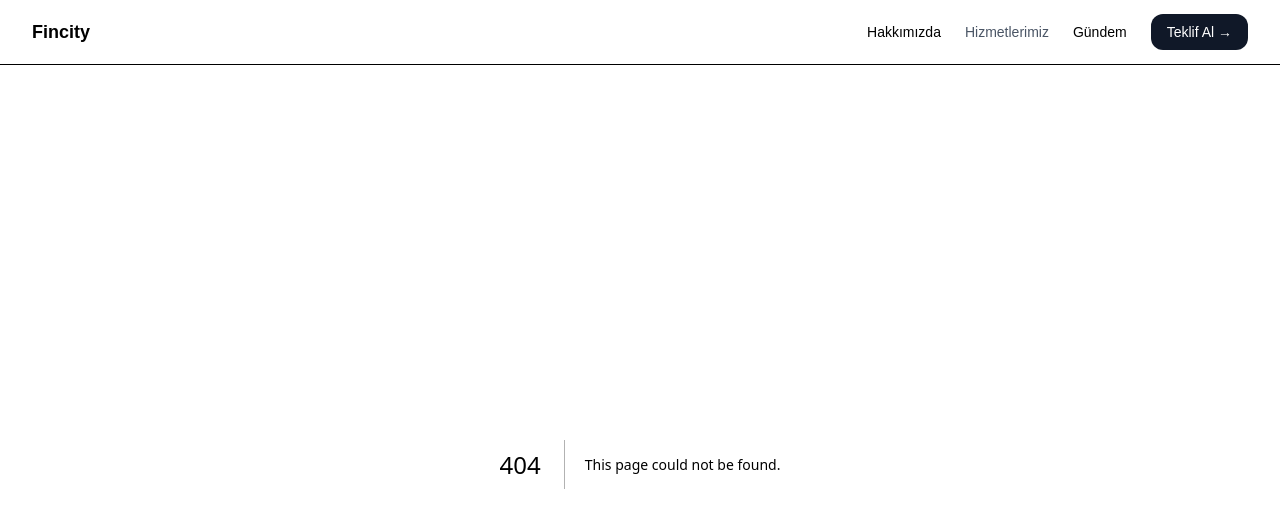
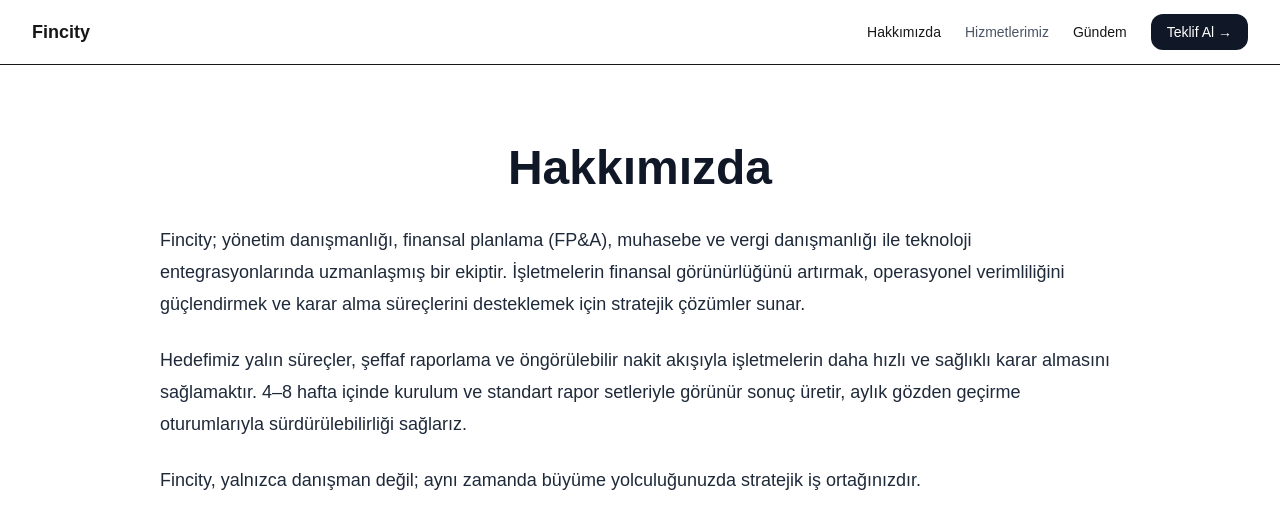
Before and after one commit to FinsightTR/fincity-site, a Next.js app: page /about in a window 1280 px wide. Before the commit this address had no page. Shown: the top 528 px of the page. Built offline with nearby package versions, Linux system fonts and the light colour scheme.

Commit message:
Hakkımızda sayfası ayrıldı ve düzenlendi

```diff
--- /dev/null
+++ b/app/about/page.tsx
@@ -0,0 +1,41 @@
+// app/about/page.tsx
+import type { Metadata } from "next";
+
+export const metadata: Metadata = {
+  title: "Hakkımızda | Fincity",
+  description:
+    "Fincity, yönetim danışmanlığı, finansal planlama (FP&A), muhasebe & vergi ve teknoloji entegrasyonlarında uzmanlaşmış bir ekiptir.",
+};
+
+export default function AboutPage() {
+  return (
+    <main className="bg-white text-gray-900">
+      <section className="mx-auto max-w-5xl px-4 sm:px-6 lg:px-8 py-20">
+        <h1 className="text-4xl sm:text-5xl font-extrabold text-center mb-8">
+          Hakkımızda
+        </h1>
+
+        <p className="text-lg text-gray-800 leading-8 mb-6">
+          Fincity; yönetim danışmanlığı, finansal planlama (FP&A), muhasebe ve
+          vergi danışmanlığı ile teknoloji entegrasyonlarında uzmanlaşmış bir
+          ekiptir. İşletmelerin finansal görünürlüğünü artırmak, operasyonel
+          verimliliğini güçlendirmek ve karar alma süreçlerini desteklemek için
+          stratejik çözümler sunar.
+        </p>
+
+        <p className="text-lg text-gray-800 leading-8 mb-6">
+          Hedefimiz yalın süreçler, şeffaf raporlama ve öngörülebilir nakit
+          akışıyla işletmelerin daha hızlı ve sağlıklı karar almasını
+          sağlamaktır. 4–8 hafta içinde kurulum ve standart rapor setleriyle
+          görünür sonuç üretir, aylık gözden geçirme oturumlarıyla
+          sürdürülebilirliği sağlarız.
+        </p>
+
+        <p className="text-lg text-gray-800 leading-8">
+          Fincity, yalnızca danışman değil; aynı zamanda büyüme yolculuğunuzda
+          stratejik iş ortağınızdır.
+        </p>
+      </section>
+    </main>
+  );
+}
```
